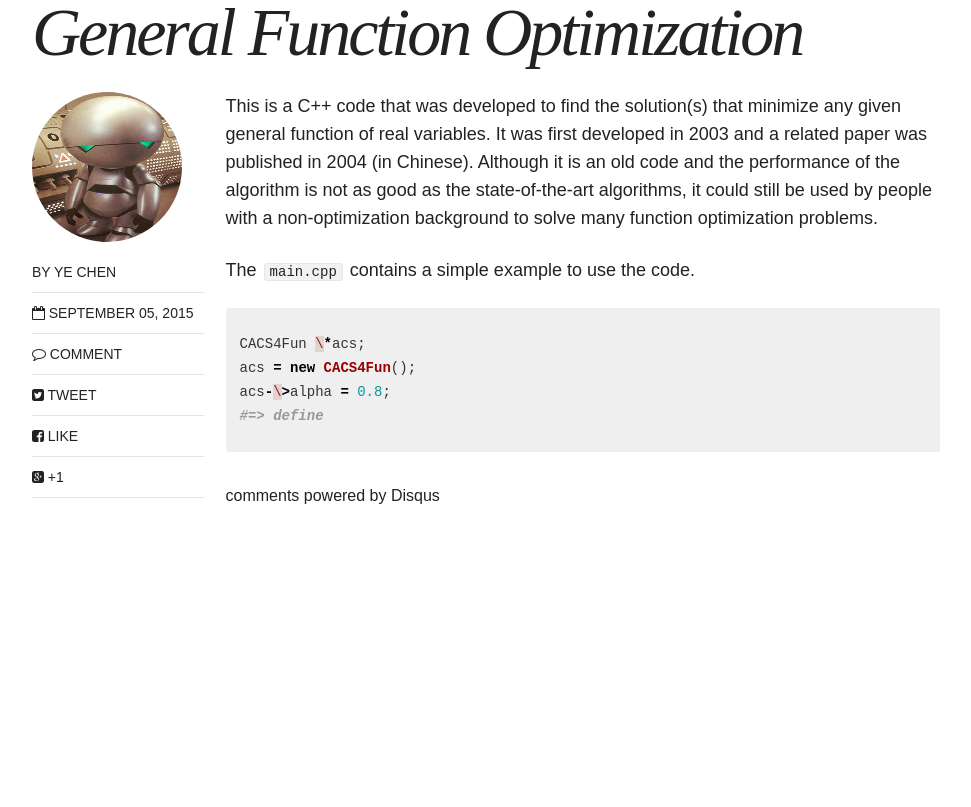
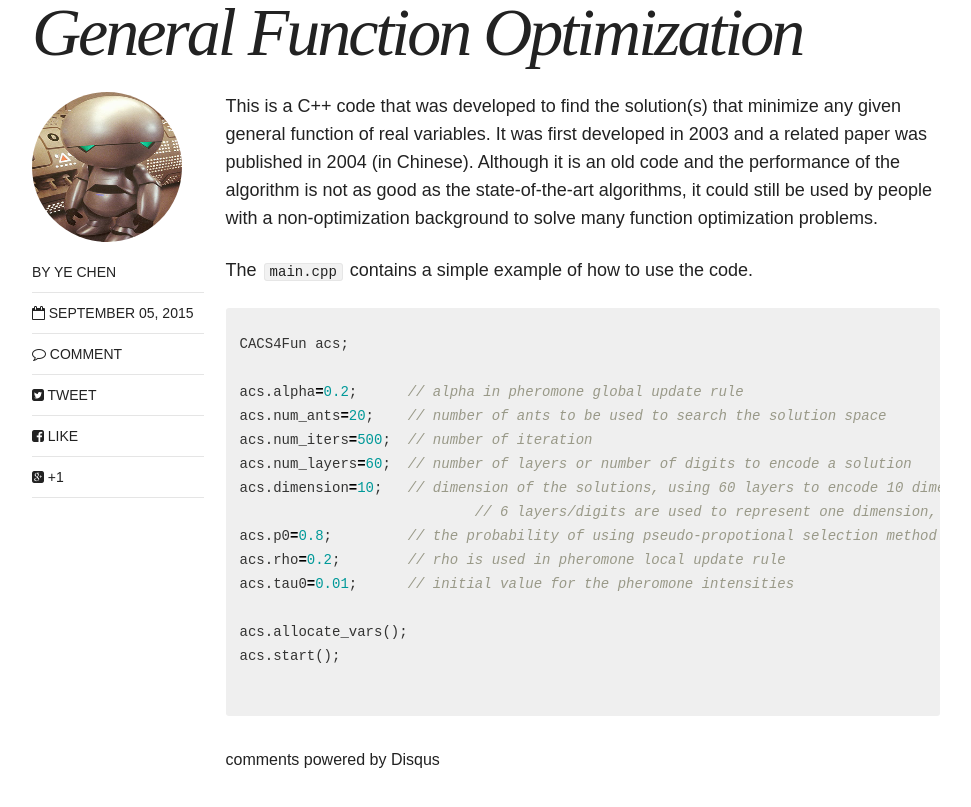
Before and after one commit to chenye/chenye.github.io, a Jekyll site: the page built from _posts/projects/2015-09-05-acs4fun-post.md, in a window 1280 px wide and 900 px high, scrolled down 575 px. Shown: the top 807 px of the window, without its empty margins (154-1125 px from the left). Built offline with Jekyll 4.4.1, drawn with Linux system fonts in a browser that asks for light colours; nearby versions of some CDN libraries; comment, search, counter and statistics services are not loaded.

Commit message:
Update 2015-09-05-acs4fun-post.md

```diff
--- a/_posts/projects/2015-09-05-acs4fun-post.md
+++ b/_posts/projects/2015-09-05-acs4fun-post.md
@@ -11,11 +11,22 @@ share: true
 
 This is a C++ code that was developed to find the solution(s) that minimize any given general function of real variables. It was first developed in 2003 and a related paper was published in 2004 (in Chinese). Although it is an old code and the performance of the algorithm is not as good as the state-of-the-art algorithms, it could still be used by people with a non-optimization background to solve many function optimization problems.
 
-The `main.cpp` contains a simple example to use the code.
+The `main.cpp` contains a simple example of how to use the code.
 
 {% highlight C++ %}
-CACS4Fun \*acs;
-acs = new CACS4Fun();
-acs-\>alpha = 0.8;
-#=> define
+CACS4Fun acs;
+
+acs.alpha=0.2;      // alpha in pheromone global update rule
+acs.num_ants=20;    // number of ants to be used to search the solution space
+acs.num_iters=500;  // number of iteration
+acs.num_layers=60;  // number of layers or number of digits to encode a solution
+acs.dimension=10;   // dimension of the solutions, using 60 layers to encode 10 dimension means
+	                    // 6 layers/digits are used to represent one dimension, or one real number
+acs.p0=0.8;         // the probability of using pseudo-propotional selection method
+acs.rho=0.2;        // rho is used in pheromone local update rule
+acs.tau0=0.01;      // initial value for the pheromone intensities
+
+acs.allocate_vars();
+acs.start();
+
 {% endhighlight %}
```
